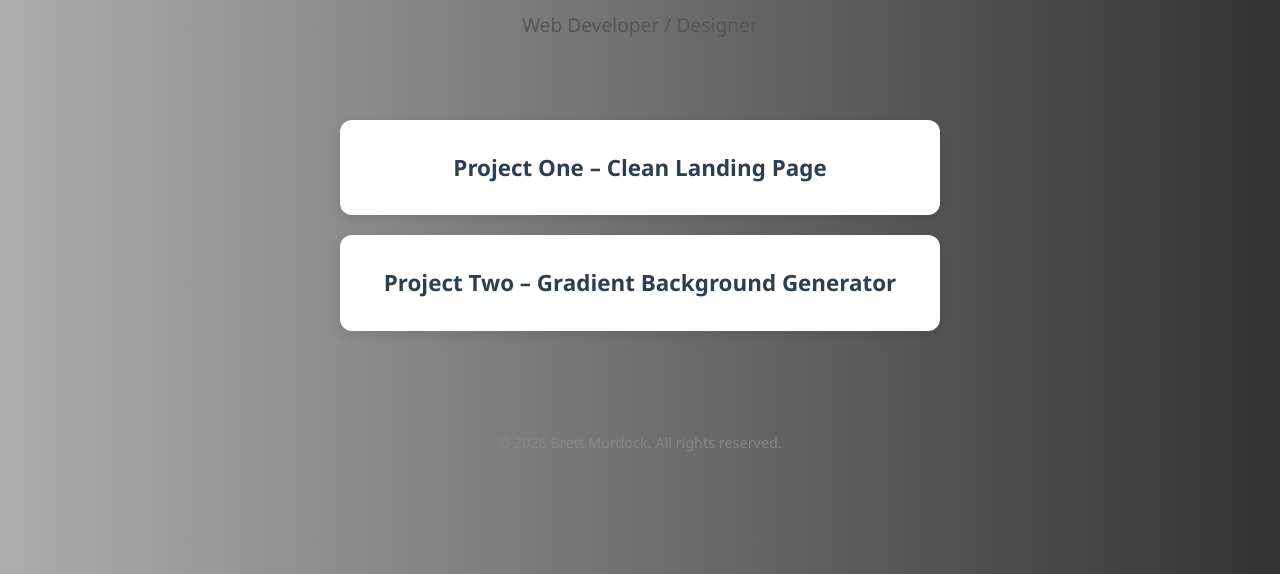
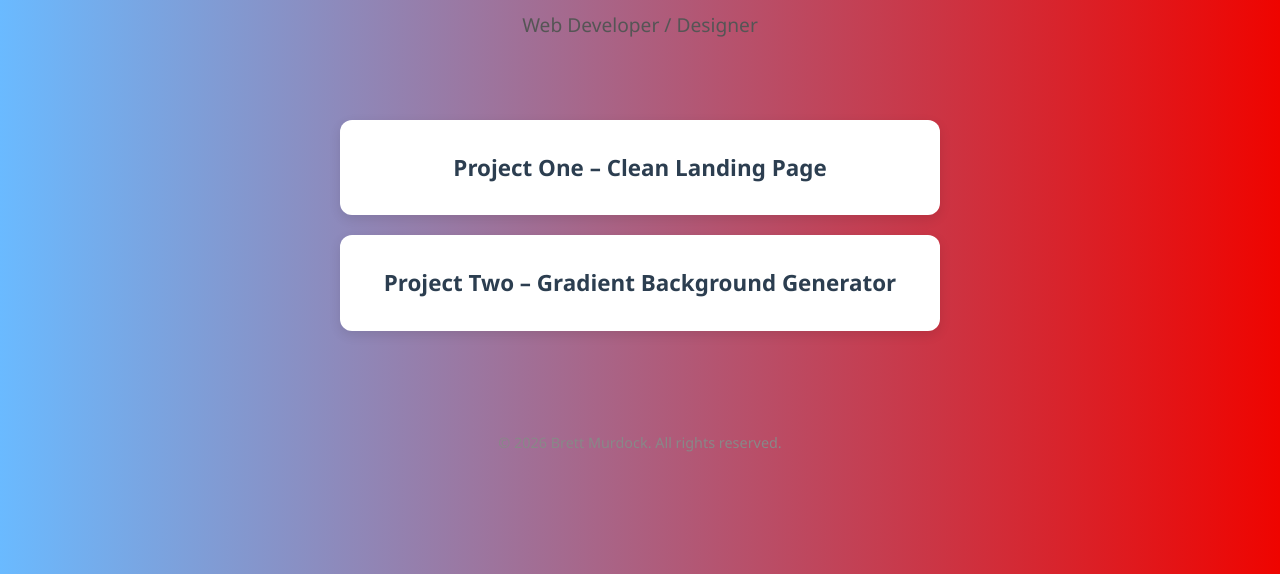
Before and after one commit to bmurda/portfolio, a plain HTML site: page index.html in a window 1280 px wide. Shown: the part 226-800 px from the top of the page. Drawn offline with Linux system fonts and the light colour scheme.

Commit message:
Update index.html

```diff
--- a/index.html
+++ b/index.html
@@ -7,7 +7,7 @@
     <style>
         body {
             font-family: 'Segoe UI', Tahoma, Geneva, Verdana, sans-serif;
-            background: linear-gradient(to right, rgb(173, 173, 173), rgb(51, 51, 51));
+            background: linear-gradient(to right, rgb(106, 186, 255), rgb(239, 4, 0));
             color: #333;
             margin: 0;
             padding: 0;
```
